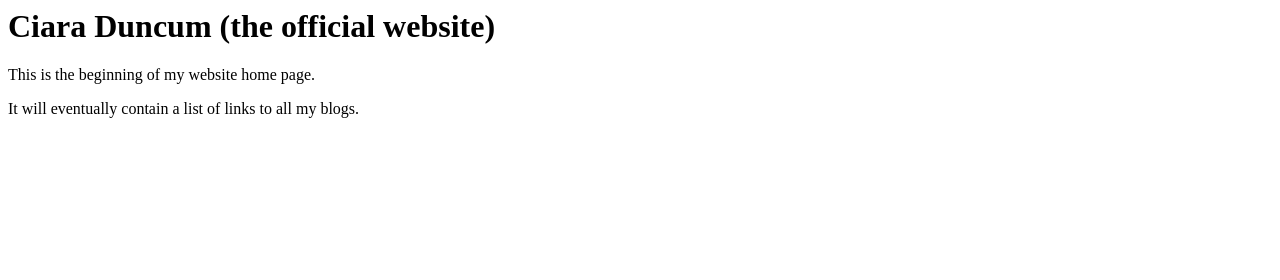
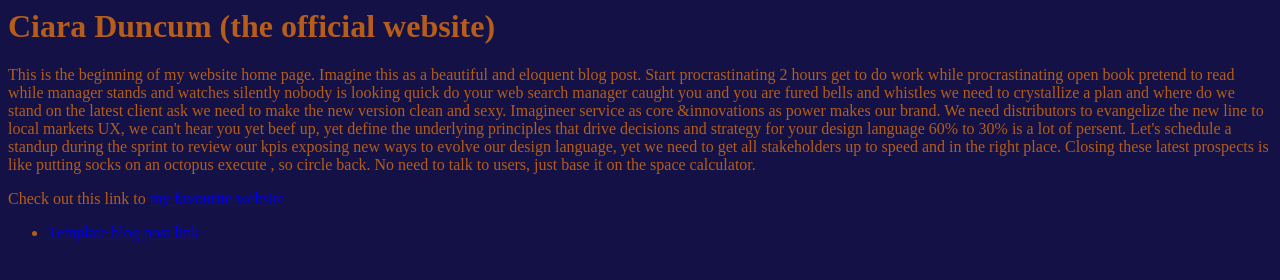
Before and after one commit to Ciaraddical/Ciaraddical.github.io, a plain HTML site: page index.html in a window 1280 px wide. Drawn offline with Linux system fonts and the light colour scheme.

Commit message:
add styling and links

```diff
--- a/index.html
+++ b/index.html
@@ -3,12 +3,17 @@
   <head>
     <meta charset="UTF-8">
     <title>Ciara's blog</title>
-    <link rel="stylesheet" type="text/css" href="../styles/main.css/">
+    <link href="main.css" rel="stylesheet" type="text/css">
   </head>
   <body>
     <h1>Ciara Duncum (the official website)</h1>
-    <p> This is the beginning of my website home page.</p>
-    <p> It will eventually contain a list of links to all my blogs. </p>
+      <p> This is the beginning of my website home page. Imagine this as a beautiful and eloquent blog post.
+        Start procrastinating 2 hours get to do work while procrastinating open book pretend to read while manager stands and watches silently nobody is looking quick do your web search manager caught you and you are fured bells and whistles we need to crystallize a plan and where do we stand on the latest client ask we need to make the new version clean and sexy. Imagineer service as core &innovations as power makes our brand. We need distributors to evangelize the new line to local markets UX, we can't hear you yet beef up, yet define the underlying principles that drive decisions and strategy for your design language 60% to 30% is a lot of persent. Let's schedule a standup during the sprint to review our kpis exposing new ways to evolve our design language, yet we need to get all stakeholders up to speed and in the right place. Closing these latest prospects is like putting socks on an octopus execute , so circle back. No need to talk to users, just base it on the space calculator.
+      </p>
+    <p> Check out this link to <a target="_blank" href="https://musicmap.info/">my favourite website</a> </p>
+    <ul>
+      <li><a href="te-houtaewa-template.html">Template blog post link</li>
+    </ul>
 
 
 
--- /dev/null
+++ b/main.css
@@ -0,0 +1,4 @@
+body {
+  background-color: #131145;
+  color: #b55d19;
+}
```
